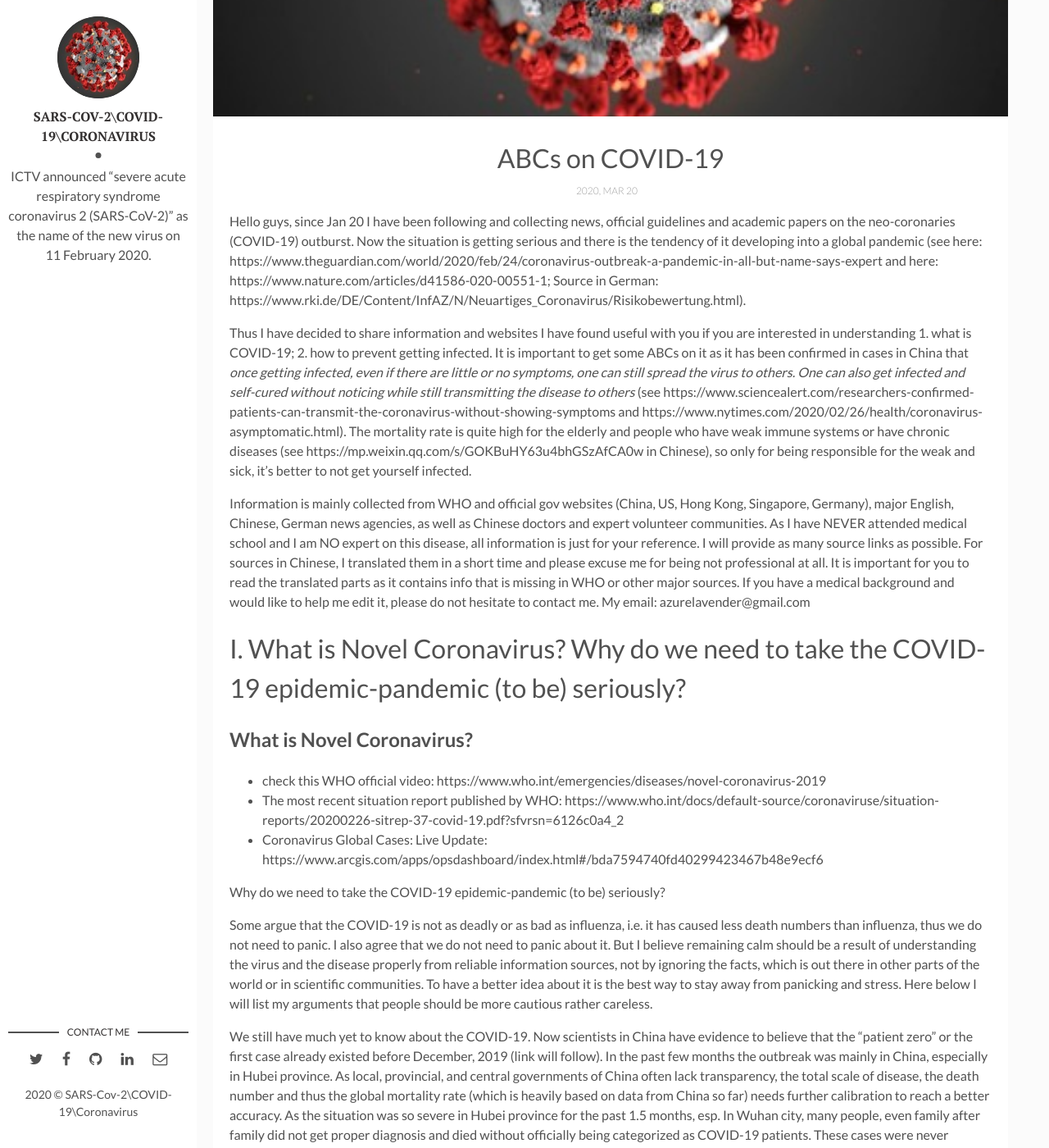
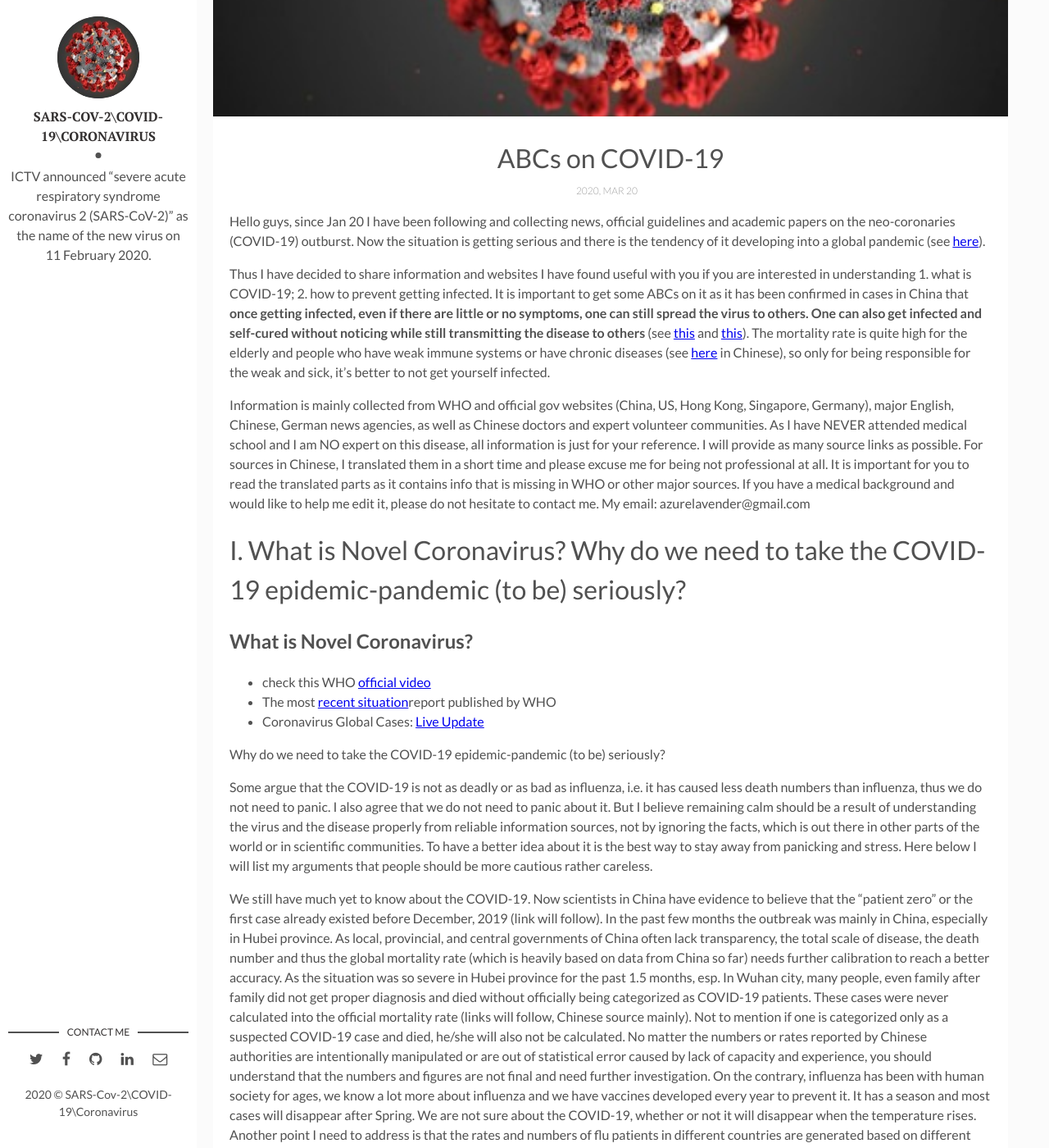
Before and after one commit to Sydiuan/SARS-CoV-2, a Jekyll site: the page built from _posts/2020-03-20-ABCs-on-COVID-19.markdown, in a window 1280 px wide and 1400 px high, scrolled down 378 px. Shown: the whole window at 82% size. Built offline with Jekyll 4.4.1, drawn with Linux system fonts in a browser that asks for light colours; comment, search, counter and statistics services are not loaded.

Commit message:
post ABC

```diff
--- a/_posts/2017-04-06-how-i-rest-from-work.markdown
+++ b/_posts/2020-03-20-ABCs-on-COVID-19.markdown
@@ -7,9 +7,9 @@ img: Corona.jpg # Add image post (optional)
 fig-caption: # Add figcaption (optional)
 tags: [COVID-19]
 ---
-Hello guys, since Jan 20 I have been following and collecting news, official guidelines and academic papers on the neo-coronaries (COVID-19) outburst. Now the situation is getting serious and there is the tendency of it developing into a global pandemic (see here: https://www.theguardian.com/world/2020/feb/24/coronavirus-outbreak-a-pandemic-in-all-but-name-says-expert and here: https://www.nature.com/articles/d41586-020-00551-1; Source in German: https://www.rki.de/DE/Content/InfAZ/N/Neuartiges_Coronavirus/Risikobewertung.html).
+Hello guys, since Jan 20 I have been following and collecting news, official guidelines and academic papers on the neo-coronaries (COVID-19) outburst. Now the situation is getting serious and there is the tendency of it developing into a global pandemic (see [here](https://www.theguardian.com/world/2020/feb/24/coronavirus-outbreak-a-pandemic-in-all-but-name-says-expert and here: https://www.nature.com/articles/d41586-020-00551-1; Source in German: https://www.rki.de/DE/Content/InfAZ/N/Neuartiges_Coronavirus/Risikobewertung.html)).
 
-Thus I have decided to share information and websites I have found useful with you if you are interested in understanding 1. what is COVID-19; 2. how to prevent getting infected. It is important to get some ABCs on it as it has been confirmed in cases in China that *once getting infected, even if there are little or no symptoms, one can still spread the virus to others. One can also get infected and self-cured without noticing while still transmitting the disease to others* (see https://www.sciencealert.com/researchers-confirmed-patients-can-transmit-the-coronavirus-without-showing-symptoms and https://www.nytimes.com/2020/02/26/health/coronavirus-asymptomatic.html). The mortality rate is quite high for the elderly and people who have weak immune systems or have chronic diseases (see https://mp.weixin.qq.com/s/GOKBuHY63u4bhGSzAfCA0w in Chinese), so only for being responsible for the weak and sick, it’s better to not get yourself infected.
+Thus I have decided to share information and websites I have found useful with you if you are interested in understanding 1. what is COVID-19; 2. how to prevent getting infected. It is important to get some ABCs on it as it has been confirmed in cases in China that **once getting infected, even if there are little or no symptoms, one can still spread the virus to others. One can also get infected and self-cured without noticing while still transmitting the disease to others** (see [this](https://www.sciencealert.com/researchers-confirmed-patients-can-transmit-the-coronavirus-without-showing-symptoms) and [this](https://www.nytimes.com/2020/02/26/health/coronavirus-asymptomatic.html)). The mortality rate is quite high for the elderly and people who have weak immune systems or have chronic diseases (see [here](https://mp.weixin.qq.com/s/GOKBuHY63u4bhGSzAfCA0w) in Chinese), so only for being responsible for the weak and sick, it’s better to not get yourself infected.
 
 Information is mainly collected from WHO and official gov websites (China, US, Hong Kong, Singapore, Germany), major English, Chinese, German news agencies, as well as Chinese doctors and expert volunteer communities. As I have NEVER attended medical school and I am NO expert on this disease, all information is just for your reference. I will provide as many source links as possible. For sources in Chinese, I translated them in a short time and please excuse me for being not professional at all. It is important for you to read the translated parts as it contains info that is missing in WHO or other major sources. If you have a medical background and would like to help me edit it, please do not hesitate to contact me. My email: azurelavender@gmail.com
 
@@ -17,9 +17,9 @@ Information is mainly collected from WHO and official gov websites (China, US, H
 # I. What is Novel Coronavirus? Why do we need to take the COVID-19 epidemic-pandemic (to be) seriously?
 ## What is Novel Coronavirus?
 
- + check this WHO official video: https://www.who.int/emergencies/diseases/novel-coronavirus-2019
- + The most recent situation report published by WHO: https://www.who.int/docs/default-source/coronaviruse/situation-reports/20200226-sitrep-37-covid-19.pdf?sfvrsn=6126c0a4_2
- + Coronavirus Global Cases: Live Update: https://www.arcgis.com/apps/opsdashboard/index.html#/bda7594740fd40299423467b48e9ecf6
+ + check this WHO [official video](https://www.who.int/emergencies/diseases/novel-coronavirus-2019)
+ + The most [recent situation](https://www.who.int/docs/default-source/coronaviruse/situation-reports/20200226-sitrep-37-covid-19.pdf?sfvrsn=6126c0a4_2)report published by WHO
+ + Coronavirus Global Cases: [Live Update](https://www.arcgis.com/apps/opsdashboard/index.html#/bda7594740fd40299423467b48e9ecf6)
 
 Why do we need to take the COVID-19 epidemic-pandemic (to be) seriously?
 
```
